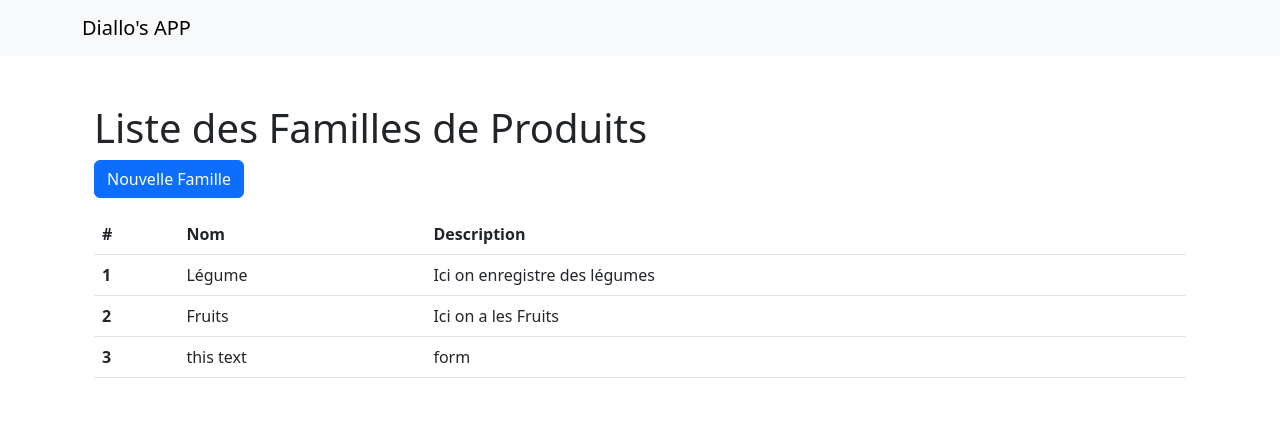
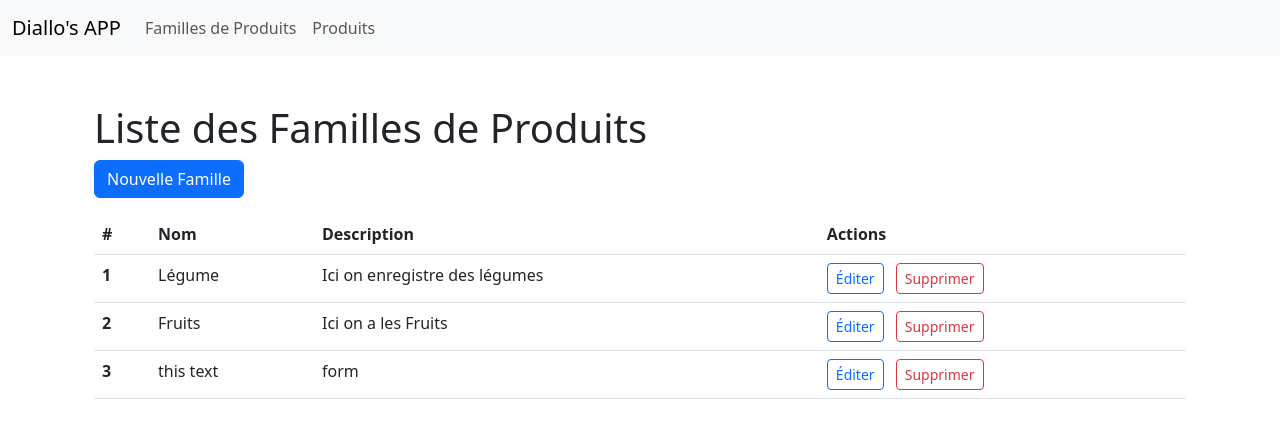
Before and after one commit to aboudiallo21/Diallo-s-Project, a Django app: page /families/ in a window 1280 px wide. Shown: the top 438 px of the page. Run offline with Django 5.2, Linux system fonts and the light colour scheme; data comes from the database, SQL or seed files in the repository; both versions use the stored data as it was after the commit.

Commit message:
Message descriptif ici

```diff
--- a/gestion_produits/templates/base.html
+++ b/gestion_produits/templates/base.html
@@ -1,29 +1,37 @@
-<!-- base.html -->
-
 <!DOCTYPE html>
 <html lang="en">
 <head>
     <meta charset="UTF-8">
-    <title>{% block title %}Titre par défaut{% endblock %}</title>
+    <title>{% block title %}Diallo's APP{% endblock %}</title>
     <link href="https://cdn.jsdelivr.net/npm/bootstrap@5.3.0/dist/css/bootstrap.min.css" rel="stylesheet">
 </head>
 <body>
 
 <nav class="navbar navbar-expand-lg navbar-light bg-light">
-    <div class="container">
+    <div class="container-fluid">
         <a class="navbar-brand" href="#">Diallo's APP</a>
-        <!-- Navigation pour les familles et les produits -->
+        <button class="navbar-toggler" type="button" data-bs-toggle="collapse" data-bs-target="#navbarNav" aria-controls="navbarNav" aria-expanded="false" aria-label="Toggle navigation">
+            <span class="navbar-toggler-icon"></span>
+        </button>
+        <div class="collapse navbar-collapse" id="navbarNav">
+            <ul class="navbar-nav">
+                <li class="nav-item">
+                    <a class="nav-link" href="{% url 'family_list' %}">Familles de Produits</a>
+                </li>
+                <li class="nav-item">
+                    <a class="nav-link" href="{% url 'product_list' %}">Produits</a>
+                </li>
+                <!-- Ajoutez d'autres liens de navigation vers différentes sections de votre application -->
+            </ul>
+        </div>
     </div>
 </nav>
 
-<div class="container mt-5">
-    {% block content %}
-    {% endblock %}
+<div class="container mt-4">
+    {% block content %}{% endblock %}
 </div>
 
-<!-- Bootstrap JS and jQuery -->
+<script src="https://ajax.googleapis.com/ajax/libs/jquery/3.6.0/jquery.min.js"></script>
 <script src="https://cdn.jsdelivr.net/npm/bootstrap@5.3.0/dist/js/bootstrap.bundle.min.js"></script>
-<script src="https://ajax.googleapis.com/ajax/libs/jquery/3.6.0/jquery.min.js"></script>
-
 </body>
 </html>
--- a/gestion_produits/templates/family_list.html
+++ b/gestion_produits/templates/family_list.html
@@ -1,4 +1,3 @@
-<!-- family_list.html -->
 {% extends 'base.html' %}
 
 {% block title %}Liste des Familles de Produits{% endblock %}
@@ -15,6 +14,7 @@
                 <th scope="col">#</th>
                 <th scope="col">Nom</th>
                 <th scope="col">Description</th>
+                <th scope="col">Actions</th>
                 <!-- Ajoutez d'autres colonnes si nécessaire -->
             </tr>
         </thead>
@@ -26,6 +26,13 @@
                 <td>{{ family.name }}</td>
                 <td>{{ family.description }}</td>
                 <!-- Affichez d'autres données si nécessaire -->
+                <td>
+                    <a href="{% url 'family_edit' pk=family.pk %}" class="btn btn-sm btn-outline-primary me-2">Éditer</a>
+                    <form action="{% url 'family_delete' pk=family.pk %}" method="post" class="d-inline">
+                        {% csrf_token %}
+                        <button type="submit" class="btn btn-sm btn-outline-danger" onclick="return confirm('Êtes-vous sûr de vouloir supprimer cette famille de produits ?')">Supprimer</button>
+                    </form>
+                </td>
             </tr>
             {% endfor %}
         </tbody>
--- a/gestion_produits/views.py
+++ b/gestion_produits/views.py
@@ -3,6 +3,8 @@
 from django.shortcuts import render, get_object_or_404, redirect
 from .models import Family, Product
 from .forms import FamilyForm, ProductForm
+from .utils import calculate_price_index
+
 
 def family_list(request):
     families = Family.objects.all()
@@ -49,15 +51,25 @@ def family_delete(request, pk):
 
 def product_list(request):
     products = Product.objects.all()
-    return render(request, 'product_list.html', {'products': products})
+    prices = [product.price for product in products]  # Récupération des prix des produits
+    price_index = calculate_price_index(prices)  # Calcul de l'indice de prix
+
+    context = {
+        'products': products,
+        'price_index': price_index,
+    }
+    return render(request, 'product_list.html', context)
 
 def product_detail(request, pk):
     product = get_object_or_404(Product, pk=pk)
     return render(request, 'product_detail.html', {'product': product})
 
 def product_new(request):
+    print(request.method)
     if request.method == "POST":
         form = ProductForm(request.POST)
+        print(form.is_valid())
+        print(form)
         if form.is_valid():
             product = form.save(commit=False)
             product.save()
```
Also changed, not shown: gestion_produits/templates/family_detail.html (+7 -3 lines), gestion_produits/templates/family_edit.html (+1 -7 lines), gestion_produits/templates/product_detail.html (+10 -2 lines), gestion_produits/templates/product_edit.html (+4 -3 lines), gestion_produits/templates/product_list.html (+9 -3 lines), gestion_produits/utils.py (added, +8 -0 lines), db.sqlite3.
